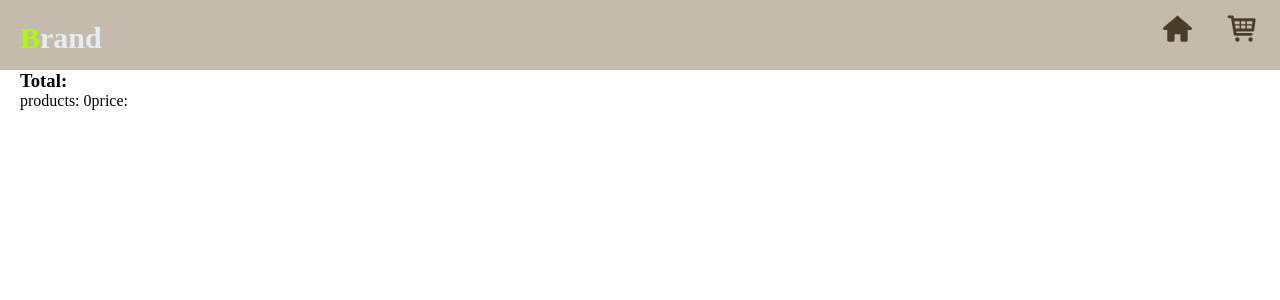
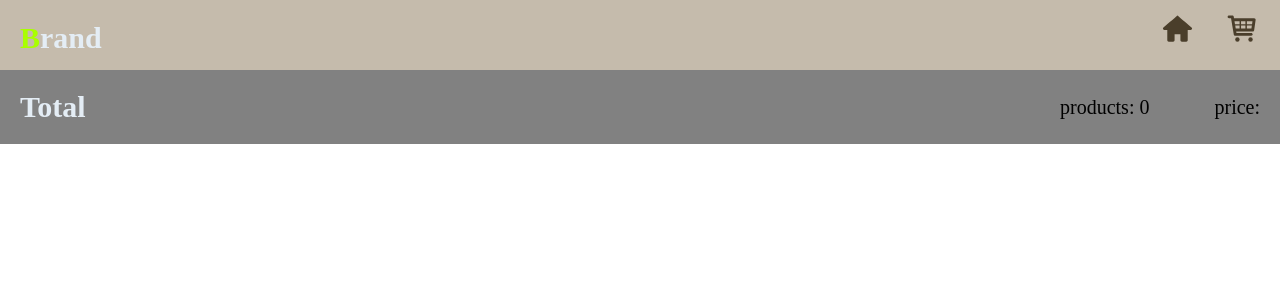
Before and after one commit to ahmad-elshowair/carti, a React (Create React App) app: page /cart in a window 1280 px wide. Shown: the top 300 px of the page. Built offline with nearby package versions, Linux system fonts and the light colour scheme; the HTML template or start-up script is replaced by a standard one; a web font is replaced by a local one.

Commit message:
style the added products to the cart

```diff
--- a/src/index.css
+++ b/src/index.css
@@ -154,27 +154,135 @@
 
 .btn {
   border: none;
-  background-color: var(--sub-color);
   width: 100%;
   height: 30px;
   border-radius: 5px;
   grid-column: 1/3;
   cursor: pointer;
-  transition: all ease-in-out .5s;
   font-size: 18px;
   color: var(--text-color);
 }
 
-.btn:hover {
+.add-cart {
+  background-color: var(--sub-color);
+  transition: all ease-in-out .5s;
+}
+
+.add-cart:hover {
   transform: scale(.9);
 }
 
-.add-cart {
-  background-color: var(--sub-color);
-}
 
 .remove-cart {
   background-color: rgb(231, 21, 21);
 }
 
 /* ================= END STYLE PRODUCT COMPONENT  ================= */
+
+/* ================= START STYLE CART COMPONENT  ================= */
+.cart-section {
+  padding-bottom: 50px;
+}
+
+.cart-section_products {
+  display: flex;
+  flex-direction: column;
+  row-gap: 20px;
+}
+
+.cart-products {
+  display: flex;
+  flex-direction: column;
+}
+
+.cart-products_product:not(.cart-products_product:last-child) {
+  margin-bottom: 20px;
+}
+
+.cart-products_product:last-child {
+  margin-bottom: 0;
+}
+
+.product-details {
+  display: flex;
+  column-gap: 5%;
+  box-shadow: 0 0 10px #a79f9f;
+  border-radius: 10px;
+  padding: 20px;
+}
+
+
+.product-details_image {
+  width: 35%;
+  height: 300px;
+}
+
+.details-image {
+  width: 100%;
+  height: 100%;
+}
+
+.product-details_info {
+  width: 65%;
+  display: flex;
+  flex-direction: column;
+  justify-content: space-evenly;
+}
+
+.btn-group {
+  display: flex;
+  width: 100%;
+  gap: 5%;
+}
+
+.details-info_price {
+  width: 20%;
+  padding: 10px;
+  border-radius: 10px;
+  text-align: center;
+  border: 1px solid var(--sub-color);
+}
+
+.btn-remove {
+  background-color: bisque;
+  padding: 10px;
+  border-radius: 10px;
+  width: 75%;
+  text-align: center;
+  background-color: var(--sub-color);
+  cursor: pointer;
+  transition: .5s;
+}
+
+.btn-remove:hover {
+  transform: scale(1.1);
+  box-shadow: 1px 1px 10px #6a4040;
+}
+
+.cart-info {
+  padding: 20px 0;
+  background-color: #818181;
+}
+
+.cart-info_box {
+  display: flex;
+  width: 100%;
+  justify-content: space-between;
+  align-items: center;
+}
+
+.cart-info_header {
+  font-size: 30px;
+  color: var(--color-brand);
+}
+
+.cart-info-total {
+  display: flex;
+  width: 200px;
+  justify-content: space-between;
+  font-size: 20px;
+}
+
+
+
+/* ================= END STYLE CART COMPONENT  ================= */
--- a/src/pages/Cart.jsx
+++ b/src/pages/Cart.jsx
@@ -4,59 +4,54 @@ const Cart = ({cart, setCart}) => {
 
   const allProducts= cart.map((product) =>{
     return(
-      <article key={product.id} className='product'>
+      <article key={product.id} className='cart-products_product'>
+        <div className="container">
           <div className='product-details'>
             <div className='product-details_image'>
-            <img className='product-image' src={product.image} alt={product.name}/>
+              <img className='details-image' src={product.image} alt={product.name}/>
             </div>
             <div className='product-details_info'>
-            <h3 className='product-details_info_name'>
+              <h3 className='details-info_name'>
                 {product.name}
               </h3>
-            <p className='product-details_info_description'>
+              <p className='details-info_description'>
                 {product.description}
               </p>
-            <span className='product-details_info_price'>
+              <div className='btn-group'>
+                <span className='details-info_price'>
                   {product.price}
+                </span>
+                <span
+                  className='btn-remove'
+                  onClick={()=>setCart(cart.filter(p=> p.id !== product.id))}
+                  >
+                  Remove
               </span>
               </div>
             </div>
-        {
-          cart.includes(product) ?(
-            <button
-              className='btn remove-cart'
-              onClick={()=>setCart(cart.filter(p=> p.id !== product.id))}
-            >
-              Remove
-            </button>
-          ):(
-            <button
-              className='btn add-cart'
-              onClick={() => setCart([...cart, product])}
-            >
-              Add
-            </button>
-
-
-          )
-        }
+          </div>
+        </div>
       </article>
     )
   })
   return (
     <section className='cart-section'>
-      <div className='container'>
       <div className='cart-section_products'>
-
-
+        <article className='cart-info'>
+          <div className="container">
+            <div className='cart-info_box'>
+              <h3 className='cart-info_header'>
+                Total
+              </h3>
+              <div className="cart-info-total">
+                <span className='cart-info_total-products'>products: {cart.length}</span>
+                <span className='cart-info_total-price'>price: </span>
+              </div>
+            </div>
+          </div>
+        </article>
+        <div className='cart-products'>
           {allProducts}
-          <article className='cart-info'>
-            <h3 className='cart-info_header'>
-              Total:
-            </h3>
-            <span>products: {cart.length}</span>
-            <span>price: </span>
-          </article>
         </div>
       </div>
     </section>
```
Lines whose indentation alone changed are shown as unchanged.
